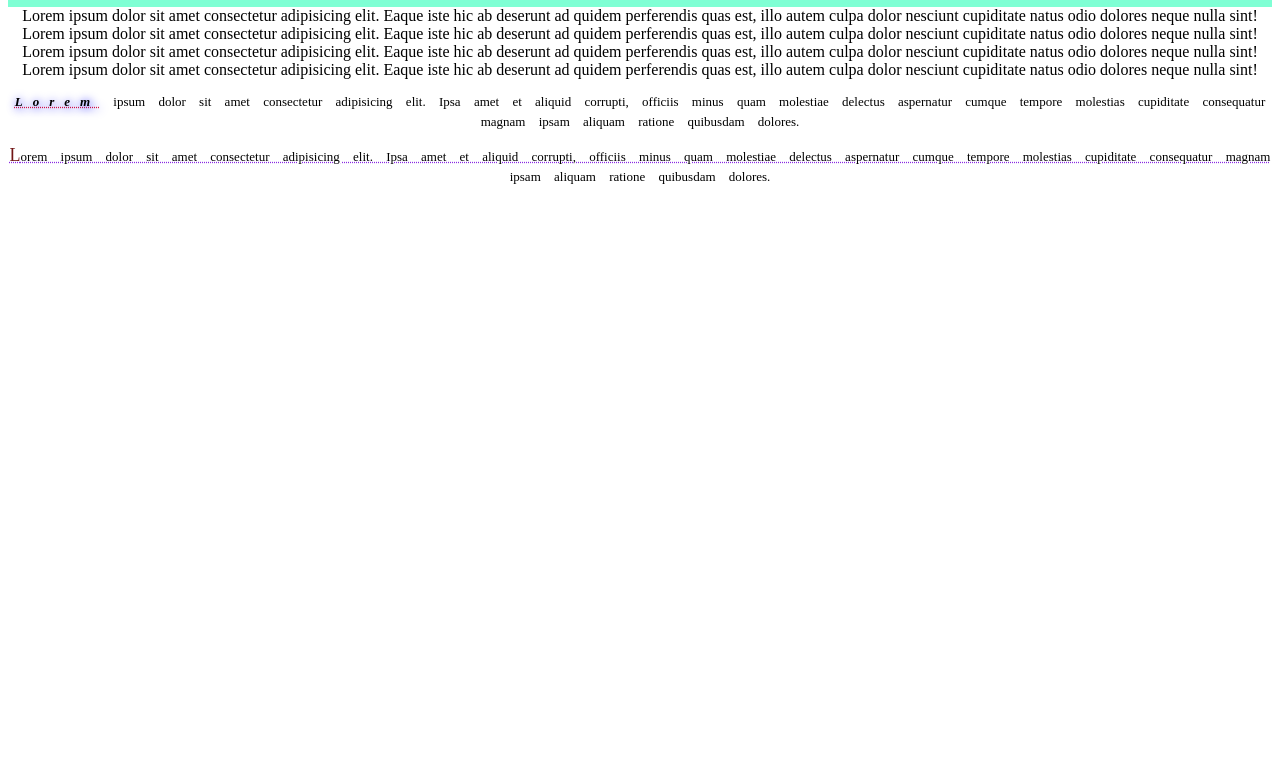
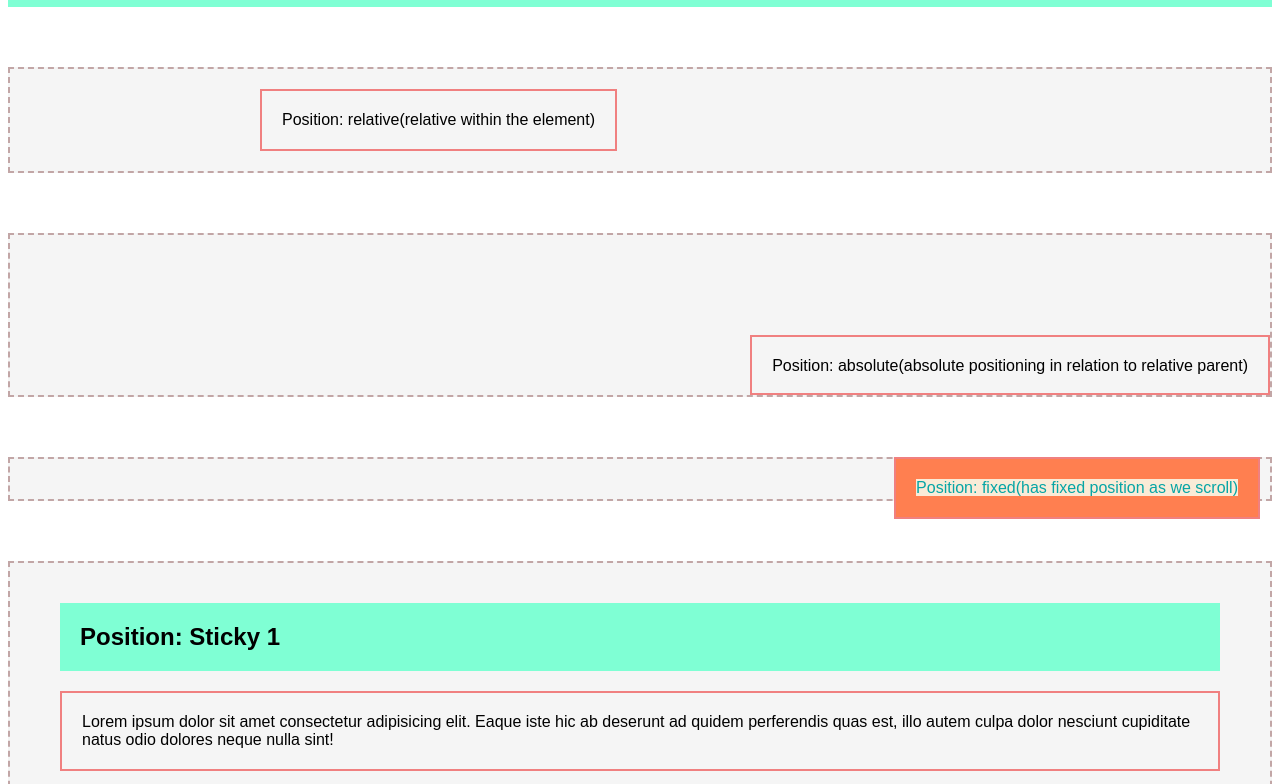
Before and after one commit to LjubishaMilosov/Qinshift_Full_stack_Academy, a plain HTML site: page CSS/class_08/index.html in a window 1280 px wide. Shown: the part 81-865 px from the top of the page. Before the commit the page ends 800 px from the top, so only its background shows below. Drawn offline with Linux system fonts and the light colour scheme; a web font is replaced by a local one.

```diff
--- a/CSS/class_08/index.html
+++ b/CSS/class_08/index.html
@@ -11,7 +11,7 @@
 
 </head>
 <body>
-    <header>
+    <header id="top">
         <h1>Fonts Positioning Hyperlinks</h1>
         <nav>
             <ul>
@@ -23,26 +23,35 @@
     </header>
     <main>
         <section>
-            <span>
-                Lorem ipsum dolor sit amet consectetur adipisicing elit. Eaque iste hic ab deserunt ad quidem perferendis quas est, illo autem culpa dolor nesciunt cupiditate natus odio dolores neque nulla sint!
+            <span class="relative">
+                Position: relative(relative within the element)
+            </span>
+        </section>
+        <section class="absolute-parent">
+            <span class="absolute-child">
+                Position: absolute(absolute positioning in relation to relative parent)
             </span>
         </section>
         <section>
-            <span>
-                Lorem ipsum dolor sit amet consectetur adipisicing elit. Eaque iste hic ab deserunt ad quidem perferendis quas est, illo autem culpa dolor nesciunt cupiditate natus odio dolores neque nulla sint!
+            <span class="fixed"><a href="#top"> Position: fixed(has fixed position as we scroll)</a>
             </span>
         </section>
-        <section>
-            <span>
-                Lorem ipsum dolor sit amet consectetur adipisicing elit. Eaque iste hic ab deserunt ad quidem perferendis quas est, illo autem culpa dolor nesciunt cupiditate natus odio dolores neque nulla sint!
-            </span>
-        </section>
-        <section>
+        <section class="sticky">
+            <h2>Position: Sticky 1</h2>
             <span>
                 Lorem ipsum dolor sit amet consectetur adipisicing elit. Eaque iste hic ab deserunt ad quidem perferendis quas est, illo autem culpa dolor nesciunt cupiditate natus odio dolores neque nulla sint!
             </span>
             <p><span class="firstLorem">Lorem</span> ipsum dolor sit amet consectetur adipisicing elit. Ipsa amet et aliquid corrupti, officiis minus quam molestiae delectus aspernatur cumque tempore molestias cupiditate consequatur magnam ipsam aliquam ratione quibusdam dolores.</p>
-            <p class="secondparagraph">Lorem ipsum dolor sit amet consectetur adipisicing elit. Ipsa amet et aliquid corrupti, officiis minus quam molestiae delectus aspernatur cumque tempore molestias cupiditate consequatur magnam ipsam aliquam ratione quibusdam dolores.</p>
+            <p class="secondparagraph">Lorem ipsum dolor sit amet consectetur adipisicing elit. Ipsa amet et aliquid corrupti, officiis minus quam molestiae delectus aspernatur cumque tempore molestias cupiditate consequatur magnam ipsam aliquam ratione quibusdam dolores. Lorem ipsum dolor sit amet consectetur adipisicing elit. Ipsa amet et aliquid corrupti, officiis minus quam molestiae delectus aspernatur cumque tempore molestias cupiditate consequatur magnam ipsam aliquam ratione quibusdam dolores.</p>
+            <h2>Position: Sticky 2</h2>
+            <p>Lorem ipsum dolor sit amet, consectetur adipisicing elit. Ea dolor, harum beatae placeat quia labore et animi quasi illo cum ad magni, praesentium nobis laudantium, enim reiciendis dolores architecto. Sint! Lorem ipsum dolor sit amet consectetur adipisicing elit. Ipsa amet et aliquid corrupti, officiis minus quam molestiae delectus aspernatur cumque tempore molestias cupiditate consequatur magnam ipsam aliquam ratione quibusdam dolores.</p>
+            <p>Lorem ipsum dolor sit amet, consectetur adipisicing elit. Ea dolor, harum beatae placeat quia labore et animi quasi illo cum ad magni, praesentium nobis laudantium, enim reiciendis dolores architecto. Sint! Lorem ipsum dolor sit amet consectetur adipisicing elit. Ipsa amet et aliquid corrupti, officiis minus quam molestiae delectus aspernatur cumque tempore molestias cupiditate consequatur magnam ipsam aliquam ratione quibusdam dolores.Lorem ipsum dolor sit amet consectetur adipisicing elit. Ipsa amet et aliquid corrupti, officiis minus quam molestiae delectus aspernatur cumque tempore molestias cupiditate consequatur magnam ipsam aliquam ratione quibusdam dolores.Lorem ipsum dolor sit amet consectetur adipisicing elit. Ipsa amet et aliquid corrupti, officiis minus quam molestiae delectus aspernatur cumque tempore molestias cupiditate consequatur magnam ipsam aliquam ratione quibusdam dolores.</p>
+        </section>
+        <section>
+            <div class="item">Item1</div>
+            <div class="item">Item2</div>
+            <div class="item">Item3</div>
+            <div class="item">Item4</div>
         </section>
 
     </main>
--- a/CSS/class_08/styles/style.css
+++ b/CSS/class_08/styles/style.css
@@ -8,9 +8,10 @@
 
 
 * {
-    /* font-family: Arial, Helvetica, Verdana, sans-serif; */
+    font-family: Arial, Helvetica, Verdana, sans-serif;
     /* font-family: 'Doto','Times New Roman', Times, serif; */
-    font-family:'Edu+AU+VIC+WA+NT+Pre';
+    /* font-family:'Edu+AU+VIC+WA+NT+Pre'; */
+    box-sizing: border-box;
 }
 
 header {
@@ -42,7 +43,7 @@
 
 a:link {
     background-color: antiquewhite;
-    color: aqua;
+    color: rgb(7, 165, 165);
 }
 
 a:visited {
@@ -66,13 +67,13 @@
 }
 
 section {
-    text-align: center;
+    /* text-align: center; */
     vertical-align:-top;
 }
 
 p {
     /* font-size: xx-large; */
-    font-size: small;
+    font-size: medium;
     word-spacing: 10px;
     line-height: 20px;
 
@@ -90,6 +91,9 @@
     letter-spacing: 10px;
 
     text-shadow: 1px 1px 10px blue;
+
+    /* float: right*/
+    float: right;
 }
 
 .secondparagraph::first-letter {
@@ -100,3 +104,64 @@
 .secondparagraph::first-line {
    text-decoration: underline dotted blueviolet
 }
+
+/*POSITION: */
+
+section {
+    position: static;
+    background-color: whitesmoke;
+    border:2px dashed rgb(194, 166, 166);
+    margin: 60px 0px;
+    padding: 20px 50px;
+
+}
+
+span {
+    display: inline-block;
+    border: 2px solid lightcoral;
+    padding: 20px;
+}
+
+.relative {
+    position: relative;
+    left: 200px; /*can move only within reserved space(left & right*/
+
+}
+/* position: absolute */
+.absolute-parent {
+    position:relative;
+    padding: 80px 50px;;
+}
+
+.absolute-child {
+    position: absolute;
+    top: 100px;
+    bottom: 0px;
+    right: 0px;
+}
+
+
+/* position: fixed */
+.fixed {
+    position: fixed;
+    bottom: 200px;
+    right: 20px;
+    background-color: coral;
+    z-index: 998;
+}
+
+/* position: sticky */
+
+.sticky h2 {
+    position: sticky;
+    background-color: aquamarine;
+    padding: 20px;
+    top: 0px;
+}
+
+/* float: */
+.item {
+    float: left;
+    /* float:right; */
+    padding-left: 10px;
+}
```
Also changed, not shown: CSS/class_09/code/index.html (renamed from CSS/class_09/index.html, +2 -2 lines), CSS/class_09/code/styles.css (added, +92 -0 lines), CSS/class_09/styles.css (deleted, +0 -67 lines).
